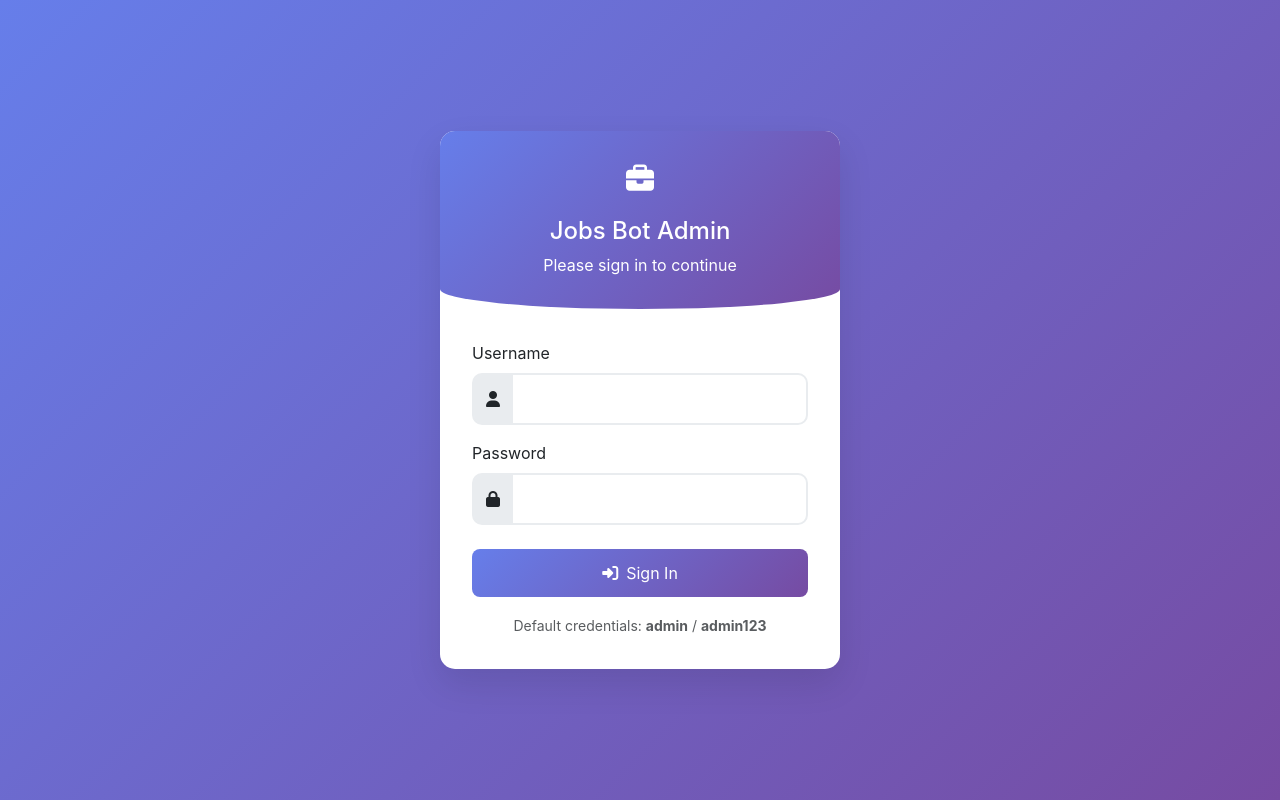
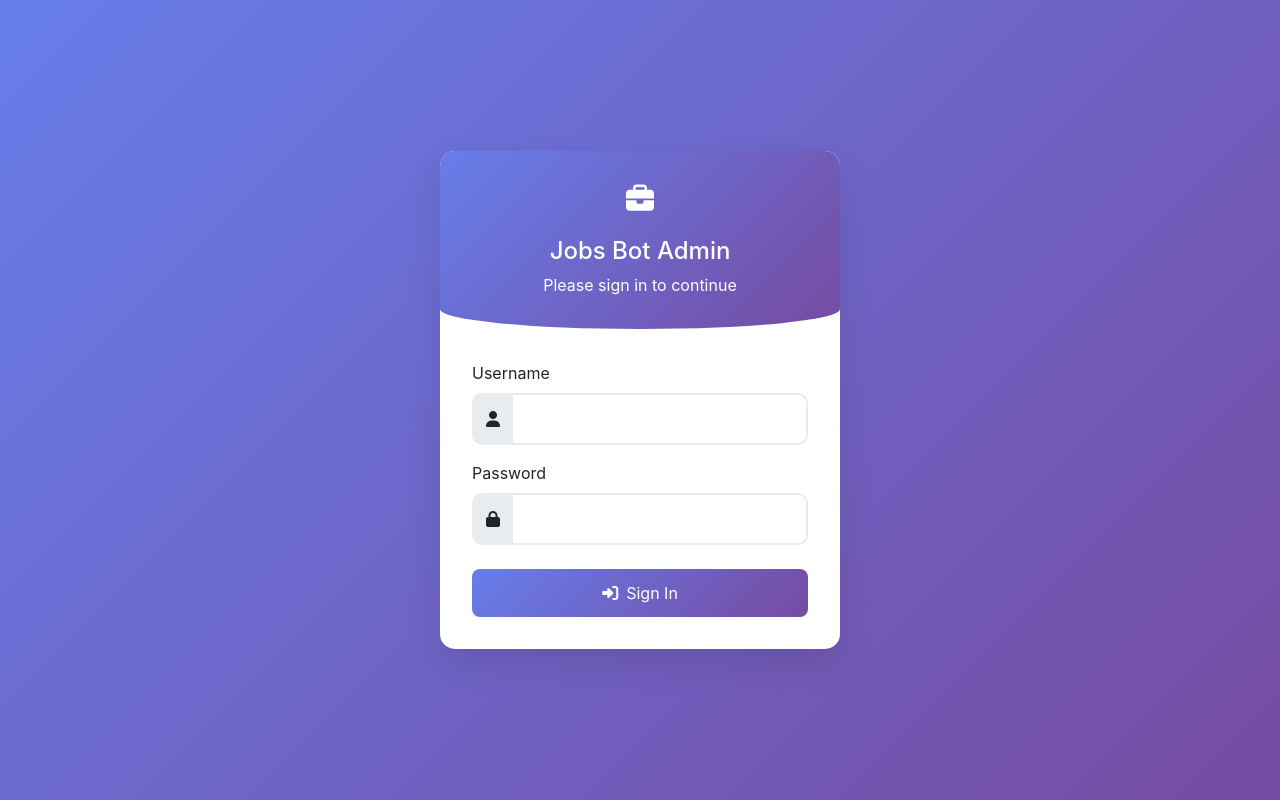
Before and after one commit to rafidalhaque/RecruitFlow, a Flask app: page /login in a window 1280 px wide. Run offline with Flask 3, Linux system fonts and the light colour scheme; some libraries are stand-ins or nearby versions.

Commit message:
fix: remove default credentials
Signed-off-by: rafidalhaque <rafidalhaque@proton.me>

```diff
--- a/web/templates/login.html
+++ b/web/templates/login.html
@@ -106,11 +106,6 @@
                 </button>
             </form>
 
-            <div class="text-center mt-3">
-                <small class="text-muted">
-                    Default credentials: <strong>admin</strong> / <strong>admin123</strong>
-                </small>
-            </div>
         </div>
     </div>
 
```
